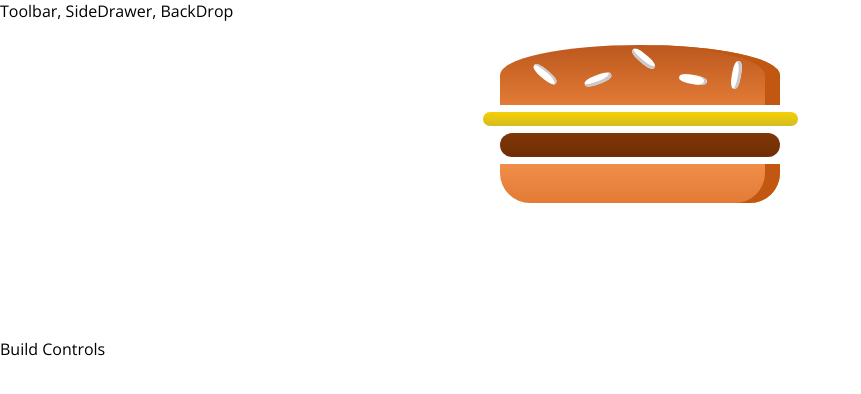
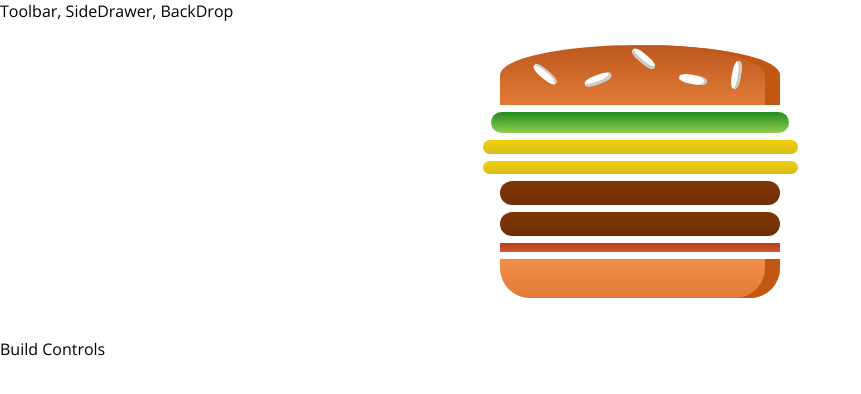
Before and after one commit to mikensubuga/burger-app, a React app: page / in a window 1280 px wide. Shown: the top 394 px of the page, without its empty margins (0-861 px from the left). Built offline with nearby package versions, Linux system fonts and the light colour scheme.

Commit message:
rendered ing dynamically

```diff
--- a/src/components/Burger/Burger.jsx
+++ b/src/components/Burger/Burger.jsx
@@ -2,12 +2,20 @@ import React from "react";
 
 import classes from "./Burger.module.css";
 import BurgerIngredient from "./BurgerIngredient/BurgerIngredient";
+
 const burger = props => {
+  let transformedIngredients = Object.keys(props.ingredients).map(igKey => {
+    return [...Array(props.ingredients[igKey])].map((_, i) => {
+      return <BurgerIngredient key={igKey + i} type={igKey} />;
+    });
+  });
+
+  console.log("props:" + transformedIngredients);
+
   return (
     <div className={classes.Burger}>
       <BurgerIngredient type="bread-top" />
-      <BurgerIngredient type="cheese" />
-      <BurgerIngredient type="meat" />
+      {transformedIngredients}
       <BurgerIngredient type="bread-bottom" />
     </div>
   );
--- a/src/containers/BurgerBuilder/BurgerBuilder.jsx
+++ b/src/containers/BurgerBuilder/BurgerBuilder.jsx
@@ -1,11 +1,18 @@
 import React, { Component } from "react";
 import Burger from "../../components/Burger/Burger";
 class BurgerBuilder extends Component {
-  state = {};
+  state = {
+    ingredients: {
+      salad: 1,
+      cheese: 2,
+      meat: 2,
+      bacon: 1
+    }
+  };
   render() {
     return (
       <div>
-        <Burger />
+        <Burger ingredients={this.state.ingredients} />
         <div>Build Controls</div>
       </div>
     );
```
